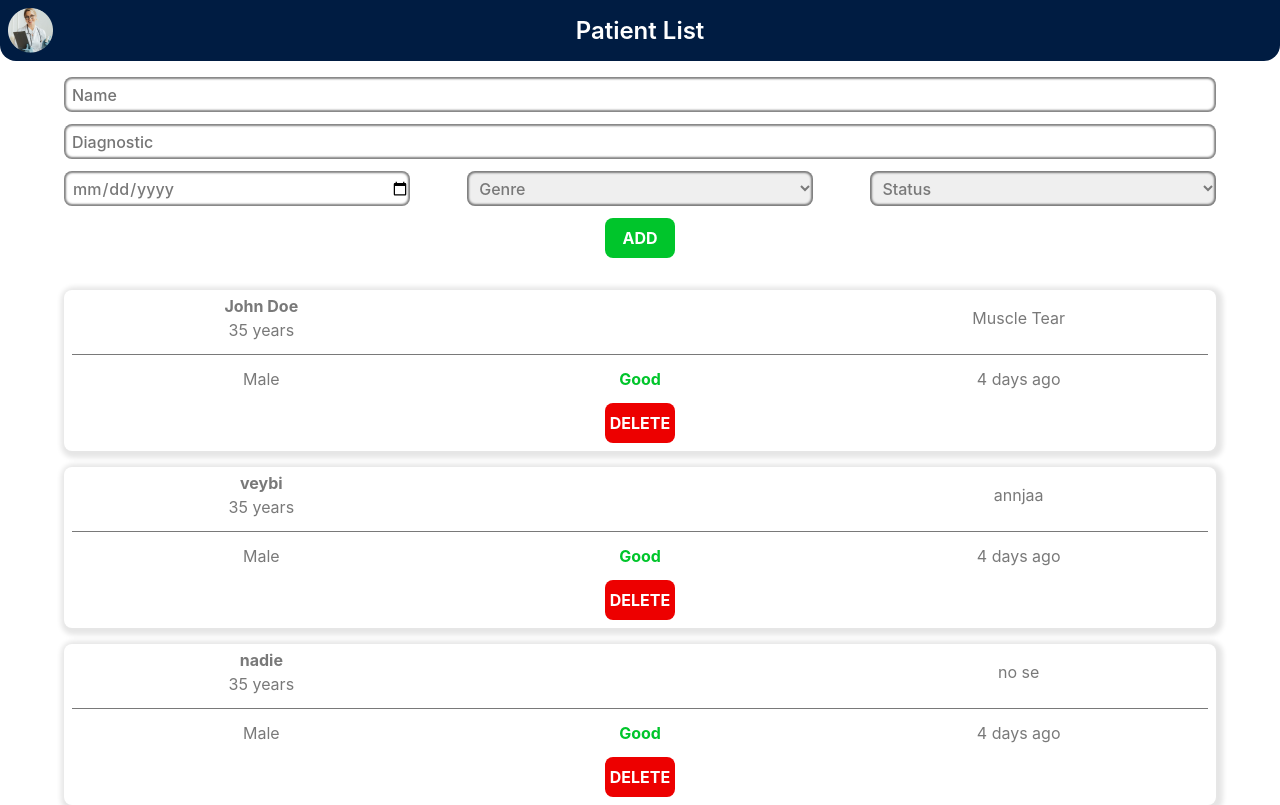
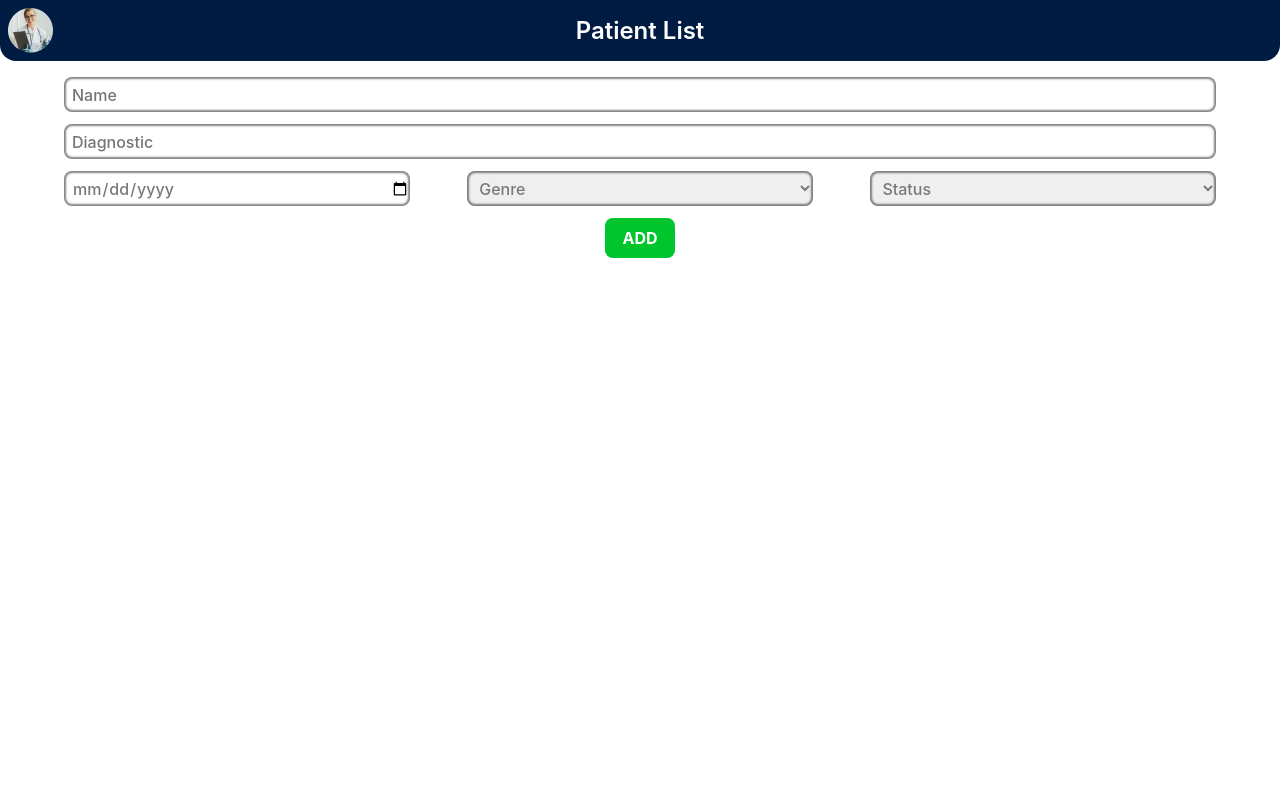
Before and after one commit to BrunojayParis/careexpand, a React (Vite) app: page / in a window 1280 px wide. Built offline with nearby package versions, Linux system fonts and the light colour scheme; data requests are answered from the project's data file.

Commit message:
redux setup

```diff
--- a/db.json
+++ b/db.json
@@ -1,31 +1,3 @@
 {
-  "patients": [
-    {
-      "id": "1",
-      "name": "John Doe",
-      "birthdate": "01/01/1970",
-      "diagnostic": "Muscle Tear",
-      "status": "Good",
-      "lastModified": "01/01/2019",
-      "genre": "Male"
-    },
-    {
-      "id": "0.023699622330992876",
-      "name": "veybi",
-      "diagnostic": "annjaa",
-      "birthdate": "2024-03-19",
-      "genre": "Male",
-      "status": "Good",
-      "lastModified": "2024-03-09T23:26:14.876Z"
-    },
-    {
-      "id": "1.0197954812285315",
-      "name": "nadie",
-      "diagnostic": "no se",
-      "birthdate": "2024-02-29",
-      "genre": "Male",
-      "status": "Good",
-      "lastModified": "2024-03-09T23:27:56.893Z"
-    }
-  ]
+  "patients": []
 }
--- a/package.json
+++ b/package.json
@@ -10,9 +10,11 @@
     "preview": "vite preview"
   },
   "dependencies": {
+    "@reduxjs/toolkit": "^2.2.1",
     "json-server": "^1.0.0-alpha.23",
     "react": "^18.2.0",
-    "react-dom": "^18.2.0"
+    "react-dom": "^18.2.0",
+    "react-redux": "^9.1.0"
   },
   "devDependencies": {
     "@types/react": "^18.2.56",
--- a/src/App.tsx
+++ b/src/App.tsx
@@ -2,21 +2,28 @@ import "./App.css";
 import { Patient } from "./types";
 import { fetchData } from "./fetchData";
 import { Suspense } from "react";
+import { useDispatch } from "react-redux";
 
 import Nav from "./components/Nav";
 import Form from "./components/Form";
 import PatientList from "./components/PatientList";
+import { initializePatients } from "./features/patients/patientSlice";
 
 const apiData = fetchData("http://localhost:3000/patients");
 
 function App() {
+
+  const dispatch = useDispatch();
+
   const data: Patient[] = apiData.read();
+  dispatch(initializePatients(data));
+
   return (
     <main className="container">
       <Nav />
       <Form />
       <Suspense fallback={<p>Loading...</p>}>
-        <PatientList data={data} />
+        <PatientList />
       </Suspense>
     </main>
   );
--- /dev/null
+++ b/src/app/store.ts
@@ -0,0 +1,15 @@
+import { configureStore } from '@reduxjs/toolkit'
+import patientReducer from '../features/patients/patientSlice'
+
+
+export const store = configureStore({
+  reducer: {
+    patients: patientReducer,
+
+  },
+})
+
+// Infer the `RootState` and `AppDispatch` types from the store itself
+export type RootState = ReturnType<typeof store.getState>
+// Inferred type: {posts: PostsState, comments: CommentsState, users: UsersState}
+export type AppDispatch = typeof store.dispatch
--- a/src/components/Form.tsx
+++ b/src/components/Form.tsx
@@ -1,17 +1,25 @@
 import { useState } from "react";
-import { Patient } from "../types";
+import { useDispatch } from "react-redux";
+import { addPatient } from "../features/patients/patientSlice";
 
 export default function Form() {
+
+  const dispatch = useDispatch();
+
+  //generate id
+  const setId = () => {
+    return '_' + Math.random().toString(36).substring(2);
+  };
+
   //patients state
   const [patients, setPatients] = useState({
-    id: (1/Math.random()).toString(),
     name: "",
     diagnostic: "",
     birthdate: new Date(),
     genre: "",
     status: "",
     lastModified: new Date(),
-  } as Patient);
+  });
 
   //handle change
   const handleChange = (
@@ -24,9 +32,10 @@ export default function Form() {
   //submit handler
   const handleSubmit = (e: React.FormEvent<HTMLFormElement>) => {
     e.preventDefault();
-    console.log(patients);
+    const id=setId();
 
-
+    //update redux state
+    dispatch(addPatient({id,...patients}));
 
     //post request
     fetch("http://localhost:3000/patients", {
@@ -34,10 +43,20 @@ export default function Form() {
       headers: {
         "Content-Type": "application/json",
       },
-      body: JSON.stringify(patients),
+      body: JSON.stringify({id,...patients}),
     })
       .then((res) => res.json())
       .catch((error) => console.log("Error:", error));
+
+    //reset form
+    setPatients({
+      name: "",
+      diagnostic: "",
+      birthdate: new Date(),
+      genre: "",
+      status: "",
+      lastModified: new Date(),
+    });
   };
 
 
@@ -46,6 +65,7 @@ export default function Form() {
       <form className="form" onSubmit={handleSubmit}>
         <div className="name-diagnostic">
           <input
+            value={patients.name}
             type="text"
             className="name"
             name="name"
@@ -53,6 +73,7 @@ export default function Form() {
             onChange={handleChange}
           />
           <input
+            value={patients.diagnostic}
             type="text"
             className="diagnostic"
             name="diagnostic"
@@ -62,17 +83,18 @@ export default function Form() {
         </div>
         <div className="date-genre-status">
           <input
+
             type="date"
             className="date"
             name="birthdate"
             onChange={handleChange}
           />
-          <select className="genre" name="genre" onChange={handleChange}>
+          <select className="genre" name="genre" onChange={handleChange} value={patients.genre}>
             <option value="">Genre</option>
             <option value="Male">Male</option>
             <option value="Female">Female</option>
           </select>
-          <select className="status" name="status" onChange={handleChange}>
+          <select className="status" name="status" onChange={handleChange} value={patients.status}>
             <option value="">Status</option>
             <option value="Excellent">Excellent</option>
             <option value="Good">Good</option>
--- a/src/components/PatientCard.tsx
+++ b/src/components/PatientCard.tsx
@@ -1,6 +1,40 @@
+import { useDispatch } from "react-redux";
+import { deletePatient } from "../features/patients/patientSlice";
 
+export default function PatientCard({ id, name, birthday, diagnostic, genre, last, status }: { id:string, name: string; birthday: Date; diagnostic: string, genre: string, last:Date, status: string}) {
 
-export default function PatientCard({ name, birthday, diagnostic, genre, last, status }: { name: string; birthday: Date; diagnostic: string, genre: string, last:Date, status: string}) {
+  const dispatch = useDispatch();
+
+  //date calculation
+  const yearsCalculation = (birthday: Date) => {
+    const date = new Date(birthday);
+    const today = new Date();
+    const age = today.getFullYear() - date.getFullYear();
+    return age;
+  }
+
+  const daysCalculation = (last: Date) => {
+    const date = new Date(last);
+    const today = new Date();
+    const days = Math.floor((today.getTime() - date.getTime()) / (1000 * 3600 * 24));
+    return days;
+  }
+
+  //delete handler
+  const handleDelete = () => {
+
+    //update redux state
+    dispatch(deletePatient(id));
+
+    fetch(`http://localhost:3000/patients/${id}`, {
+      method: "DELETE",
+      headers: {
+        "Content-Type": "application/json",
+      },
+    })
+      .then((res) => res.json())
+      .catch((error) => console.log("Error:", error));
+  }
 
 
   return (
@@ -8,16 +42,16 @@ export default function PatientCard({ name, birthday, diagnostic, genre, last, s
       <div className="patient-name-age-diagnostic">
         <div className="patient-name-age">
           <p className="patient-name">{name}</p>
-          <p className="patient-age">35 years</p>
+          <p className="patient-age">{yearsCalculation(birthday)} years</p>
         </div>
         <p className="patient-diagnostic">{diagnostic}</p>
       </div>
       <div className="patient-genre-status-last">
         <p className="patient-genre">{genre}</p>
         <p className={status}>{status}</p>
-        <p className="patient-last">4 days ago</p>
+        <p className="patient-last">{daysCalculation(last) > 1 ? daysCalculation(last) + "days ago " : "Today"}</p>
       </div>
-      <button className="delete-button">DELETE</button>
+      <button className="delete-button" onClick={handleDelete}>DELETE</button>
     </div>
   );
 }
--- a/src/components/PatientList.tsx
+++ b/src/components/PatientList.tsx
@@ -1,12 +1,17 @@
 import { Patient } from "../types";
 import PatientCard from "./PatientCard";
+import { useSelector } from "react-redux";
+import { RootState } from "../app/store";
 
-export default function PatientList({ data }: { data: Patient[] }) {
+export default function PatientList() {
+
+  const data: Patient[] = useSelector((state: RootState) => state.patients);
   return (
     <ul className="patient-list-container">
       {data?.map((patient: Patient) => (
         <li key={patient.id}>
         <PatientCard
+          id={patient.id}
           name={patient.name}
           birthday={patient.birthdate}
           diagnostic={patient.diagnostic}
--- /dev/null
+++ b/src/features/patients/patientSlice.ts
@@ -0,0 +1,27 @@
+import { createSlice, PayloadAction } from "@reduxjs/toolkit"
+import { Patient } from "../../types"
+
+const initialState: Patient[] = []
+
+
+export const patientSlice = createSlice({
+  name: 'add patient',
+  initialState,
+  reducers: {
+    addPatient: (state: Patient[], action: PayloadAction<Patient>) => {
+      return [action.payload, ...state]
+    },
+    deletePatient: (state: Patient[], action: PayloadAction<string>) => {
+      return state.filter((patient) => patient.id !== action.payload)
+    },
+    initializePatients: (state: Patient[], action:PayloadAction<Patient[]>) => {
+    return [...action.payload, ...state]
+  }
+
+  },
+})
+
+// Action creators are generated for each case reducer function
+export const { addPatient, deletePatient, initializePatients} = patientSlice.actions
+
+export default patientSlice.reducer
```
Also changed, not shown: src/main.tsx (+5 -2 lines), 1 other file (tests, documents, lock files or other folders). Lines whose indentation alone changed are shown as unchanged.
